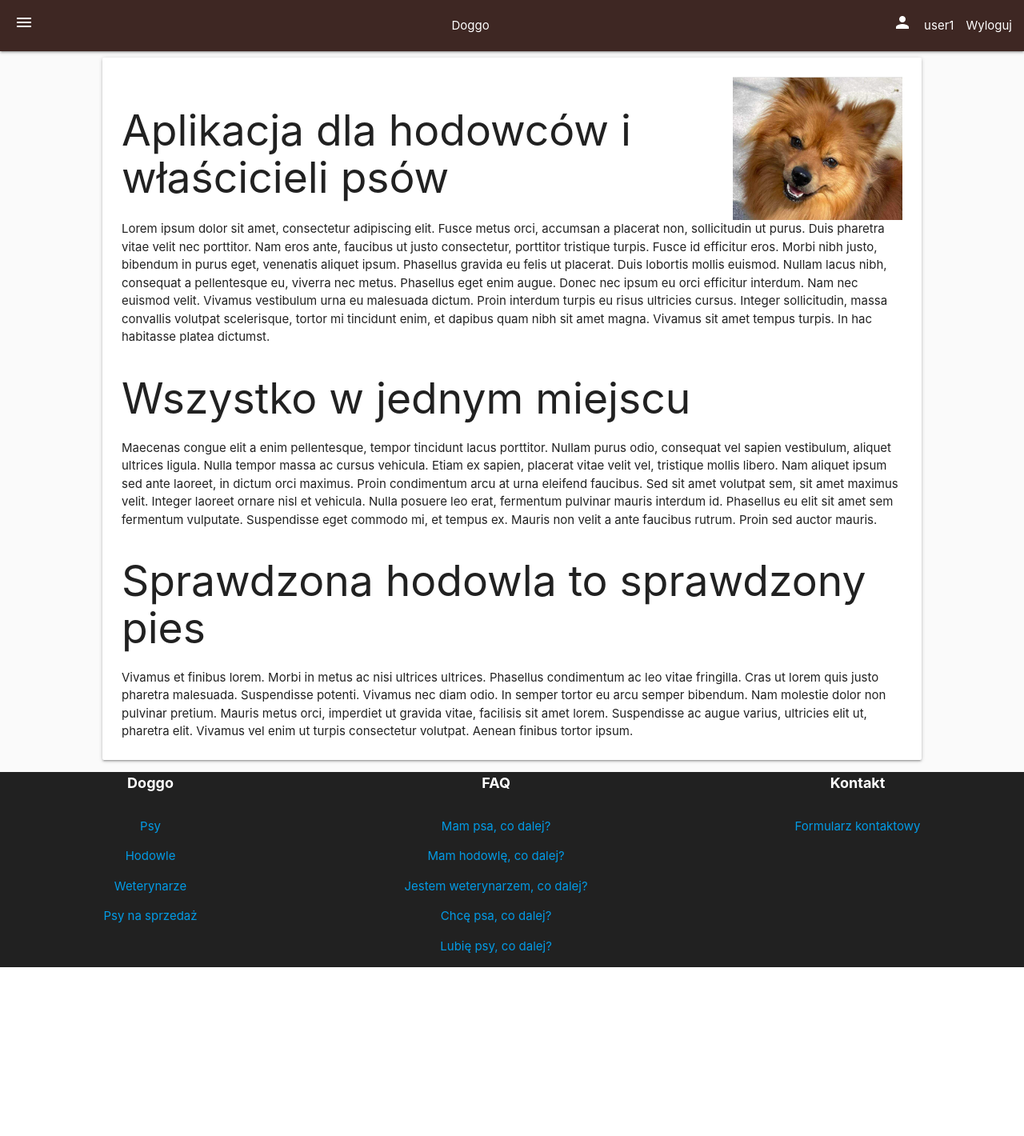
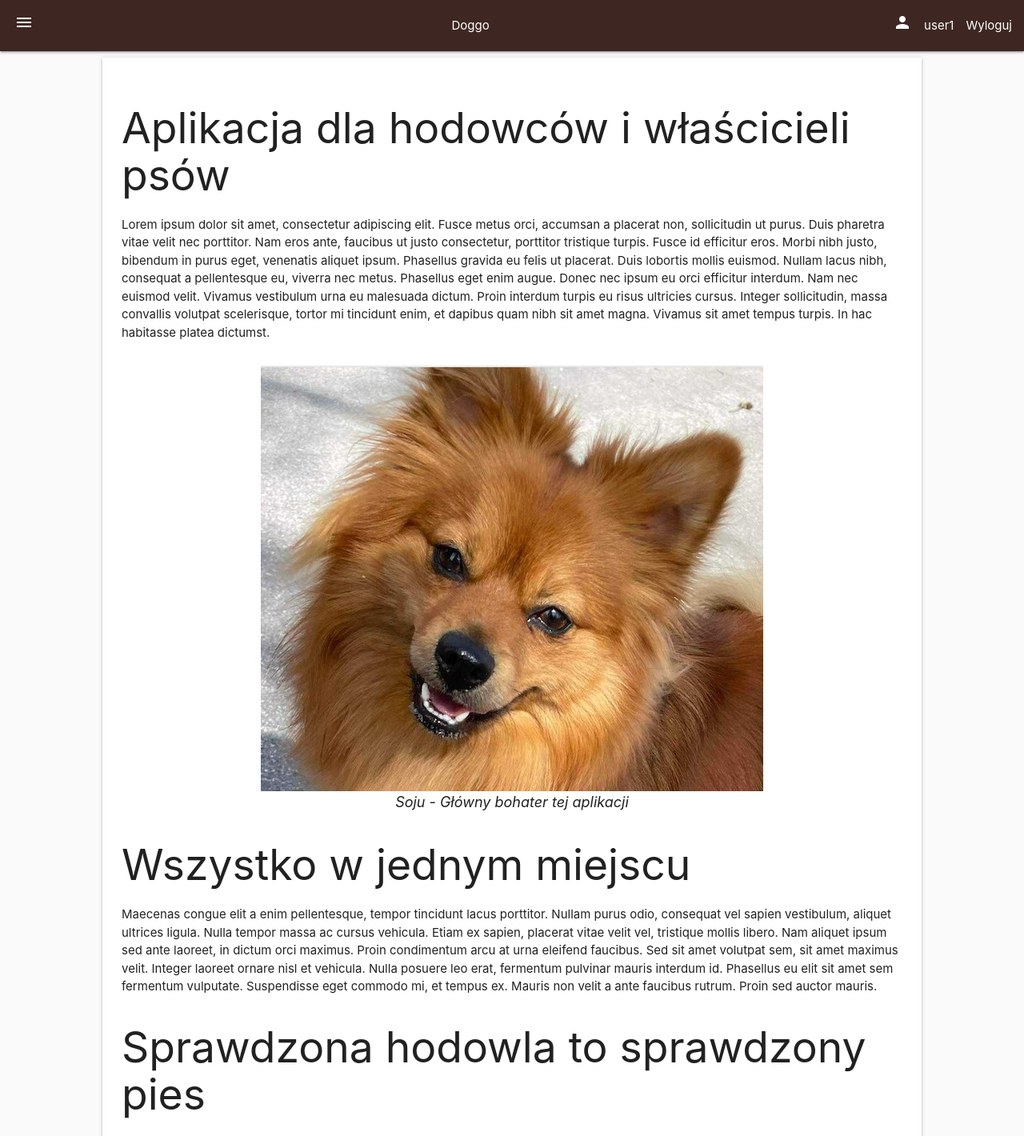
Before and after one commit to darqwski/doggo-master-thesis, a React app: page / in a window 1280 px wide. Shown: the top 1420 px of the page at 80% size. Before the commit the page ends 1209 px from the top, so only its background shows below. Built offline with nearby package versions, Linux system fonts and the light colour scheme.

Commit message:
[DOGGO] - LandingPage

```diff
--- a/frontend/application/landing-page/LandingPage.tsx
+++ b/frontend/application/landing-page/LandingPage.tsx
@@ -2,14 +2,10 @@ import React from 'react';
 import BasicPage from "../../components/basic-page/BasicPage";
 import { Card } from "react-materialize";
 
-const getImgLink = (imgSrc: string) => {
-    return `${window.location.href}${imgSrc}`
-}
-
 const LandingPage: React.FC = () => {
     return <BasicPage>
         <Card>
-            <p className="flex"><h2> Aplikacja dla hodowców i właścicieli psów</h2><img style={{maxHeight: '12rem'}} src={getImgLink("img/doggo-smile-1.png")} /> </p>
+            <p className="flex"><h2> Aplikacja dla hodowców i właścicieli psów</h2></p>
             <p>
                 Lorem ipsum dolor sit amet, consectetur adipiscing elit. Fusce metus orci, accumsan a placerat non, sollicitudin ut purus.
                 Duis pharetra vitae velit nec porttitor. Nam eros ante, faucibus ut justo consectetur, porttitor tristique turpis.
@@ -19,6 +15,10 @@ const LandingPage: React.FC = () => {
                 Proin interdum turpis eu risus ultricies cursus. Integer sollicitudin, massa convallis volutpat scelerisque,
                 tortor mi tincidunt enim, et dapibus quam nibh sit amet magna. Vivamus sit amet tempus turpis. In hac habitasse platea dictumst.
             </p>
+            <div className="meme-container">
+                <img src={"img/doggo-smile-1.png"} />
+                <p> Soju - Główny bohater tej aplikacji</p>
+            </div>
             <h2> Wszystko w jednym miejscu</h2>
             <p>
                 Maecenas congue elit a enim pellentesque, tempor tincidunt lacus porttitor. Nullam purus odio, consequat vel sapien vestibulum, aliquet ultrices ligula.
--- a/frontend/css/global.css
+++ b/frontend/css/global.css
@@ -7,3 +7,21 @@ body, #react-app, html {
     display: flex;
     align-items: center;
 }
+
+.meme-container {
+    display: flex;
+    flex-direction: column;
+    margin-top: 2rem;
+    margin-bottom: 2rem;
+}
+
+.meme-container > img {
+    max-width: 80%;
+    margin: auto;
+}
+.meme-container > p {
+    margin-top: 1rem;
+    font-size: 1.2rem;
+    font-style: italic;
+    text-align: center;
+}
```
